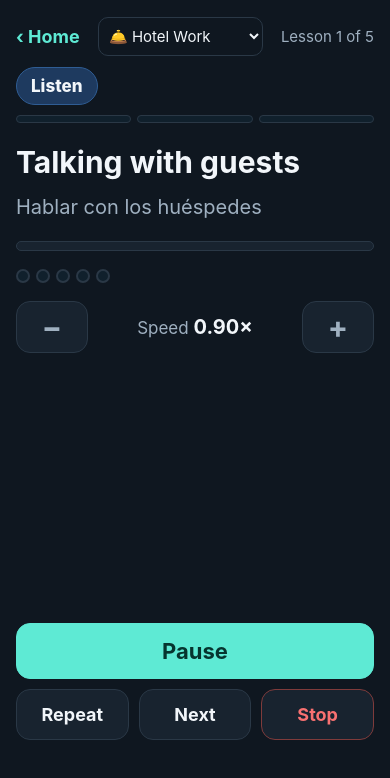
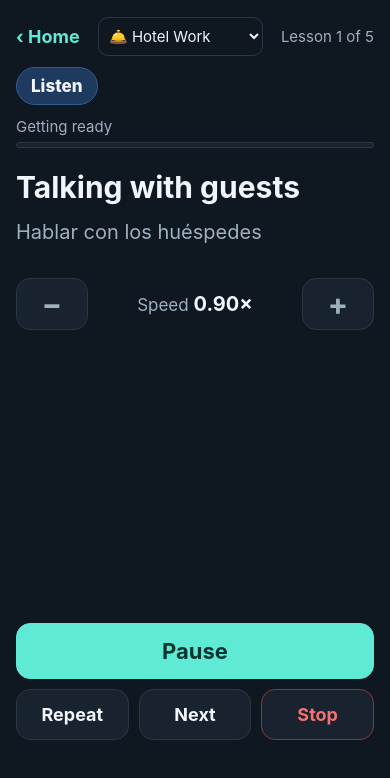
Before and after one commit to itzeljm/car-english-coach, a plain HTML site: page index.html in a window 390 px wide. Both pictures are taken after a click on the button "Start". Drawn offline with Linux system fonts and the light colour scheme.

Commit message:
Simplify lesson progress: one bar + "Sentence N of 5" (#10)
* Fix iPhone Chrome: drop structuredClone, start speech inside tap gesture

Co-Authored-By: Claude Sonnet 5.5 <noreply@anthropic.com>
Claude-Session: https://claude.ai/code/session_01UevC2iMqFPua8E8MvJzqTc

* Spanish first then English x3, smoother speech, voice picker

Co-Authored-By: Claude Sonnet 5.5 <noreply@anthropic.com>
Claude-Session: https://claude.ai/code/session_01UevC2iMqFPua8E8MvJzqTc

* Remove your-turn pauses: Spanish, English stressed, English natural

Co-Authored-By: Claude Sonnet 5.5 <noreply@anthropic.com>
Claude-Session: https://claude.ai/code/session_01UevC2iMqFPua8E8MvJzqTc

* Add Pause/Resume button to lesson screen

Co-Authored-By: Claude Sonnet 5.5 <noreply@anthropic.com>
Claude-Session: https://claude.ai/code/session_01UevC2iMqFPua8E8MvJzqTc

* Move Settings to top of home screen

Co-Authored-By: Claude Sonnet 5.5 <noreply@anthropic.com>
Claude-Session: https://claude.ai/code/session_01UevC2iMqFPua8E8MvJzqTc

* Add speed controls to lesson screen, widen range to 0.5-1.3x

Co-Authored-By: Claude Sonnet 5.5 <noreply@anthropic.com>
Claude-Session: https://claude.ai/code/session_01UevC2iMqFPua8E8MvJzqTc

* Add always-visible Home button on lesson screen, compact controls

Co-Authored-By: Claude Sonnet 5.5 <noreply@anthropic.com>
Claude-Session: https://claude.ai/code/session_01UevC2iMqFPua8E8MvJzqTc

* Category dropdown on Today's lesson card

Co-Authored-By: Claude Sonnet 5.5 <noreply@anthropic.com>
Claude-Session: https://claude.ai/code/session_01UevC2iMqFPua8E8MvJzqTc

* Category tiles in 2-column grid; category dropdown on lesson screen

Co-Authored-By: Claude Sonnet 5.5 <noreply@anthropic.com>
Claude-Session: https://claude.ai/code/session_01UevC2iMqFPua8E8MvJzqTc

* Replace circles and bars with one progress bar and sentence counter

Co-Authored-By: Claude Sonnet 5.5 <noreply@anthropic.com>
Claude-Session: https://claude.ai/code/session_01UevC2iMqFPua8E8MvJzqTc

---------

Co-authored-by: Claude <noreply@anthropic.com>

```diff
--- a/index.html
+++ b/index.html
@@ -71,9 +71,11 @@
   .sentence mark{background:none;color:var(--accent);text-decoration:underline;text-decoration-thickness:3px;text-underline-offset:5px}
   .es-line{font-size:20px;line-height:1.35;color:var(--muted);margin:0 0 14px}
   .bar{height:10px;border-radius:6px;background:var(--card);border:1px solid var(--line);overflow:hidden;margin:6px 0 10px}
-  #barfill{height:100%;width:0;background:var(--accent)}
   .cheer{font-size:28px;font-weight:800;color:var(--gold);line-height:1.3}
   .top select{flex:1;min-width:0;max-width:46%;font-size:15px;padding:8px 6px;text-overflow:ellipsis}
+  .prog{margin-top:12px;color:var(--muted);font-size:15px}
+  .pbar{height:6px;border-radius:4px;background:var(--card);border:1px solid var(--line);overflow:hidden;margin-top:6px}
+  #pfill{height:100%;width:0;background:var(--accent);transition:width .4s ease}
   .speed{display:grid;grid-template-columns:72px 1fr 72px;gap:10px;align-items:center;margin-top:18px;text-align:center;color:var(--muted);font-size:17px}
   .speed .ghost{font-size:30px;padding:10px 0;line-height:1}
   .speed b{color:var(--text);font-size:20px}
@@ -131,11 +133,9 @@
   <section id="live" hidden>
     <div class="top"><button class="back" id="liveHome">‹ Home</button><select id="liveCat" aria-label="Category"></select><span id="liveLesson"></span></div>
     <div class="pill" id="pill">Ready</div>
-    <div class="passes" id="passes"><span></span><span></span><span></span></div>
+    <div class="prog"><span id="progTxt">Getting ready</span><div class="pbar"><div id="pfill"></div></div></div>
     <div class="sentence" id="sentence"></div>
     <p class="es-line" id="esLine"></p>
-    <div class="bar"><div id="barfill"></div></div>
-    <div class="dots" id="sdots"></div>
     <div class="speed"><button class="ghost" id="slower" aria-label="Slower">−</button><div class="sv">Speed <b id="speedVal"></b></div><button class="ghost" id="faster" aria-label="Faster">+</button></div>
     <div class="controls">
       <button class="ghost pausebtn" id="pause">Pause</button>
@@ -209,8 +209,13 @@ function beep(f = 660, ms = 120){
   try { if (!audioCtx) return; const o = audioCtx.createOscillator(), g = audioCtx.createGain(); o.frequency.value = f; g.gain.value = 0.08; o.connect(g); g.connect(audioCtx.destination); o.start(); o.stop(audioCtx.currentTime + ms / 1000); } catch {}
 }
 function setPill(t, c){ const p = $('#pill'); p.textContent = t; p.className = 'pill ' + (c || ''); }
-function setBar(p){ $('#barfill').style.width = (p * 100) + '%'; }
-function setPass(n){ document.querySelectorAll('#passes span').forEach((s, i) => s.classList.toggle('on', i < n)); }
+function setBar(){}
+let curSi = -1, curTotal = 5, passN = 0, progDone = false;
+function updProg(){
+  $('#progTxt').textContent = progDone ? 'Lesson complete' : curSi < 0 ? 'Getting ready' : 'Sentence ' + (curSi + 1) + ' of ' + curTotal;
+  $('#pfill').style.width = (progDone ? 100 : (Math.max(curSi, 0) + Math.max(passN - 1, 0) / 3) / curTotal * 100) + '%';
+}
+function setPass(n){ passN = n; updProg(); }
 
 function makeUtt(text, lang, rate){
   const u = new SpeechSynthesisUtterance(text);
@@ -280,9 +285,7 @@ async function playSentence(cat, li, si){
   await sleep(500);
 }
 
-function renderDots(cur, all){
-  $('#sdots').innerHTML = [0, 1, 2, 3, 4].map(i => '<span class="dot ' + (all || i < cur ? 'on' : i === cur ? 'cur' : '') + '"></span>').join('');
-}
+function renderDots(cur, all){ curSi = cur; progDone = !!all; updProg(); }
 
 function today(){ const d = new Date(); return d.getFullYear() + '-' + String(d.getMonth() + 1).padStart(2, '0') + '-' + String(d.getDate()).padStart(2, '0'); }
 function yesterday(){ const d = new Date(Date.now() - 864e5); return d.getFullYear() + '-' + String(d.getMonth() + 1).padStart(2, '0') + '-' + String(d.getDate()).padStart(2, '0'); }
@@ -295,7 +298,7 @@ function recordComplete(cat, li){
 }
 
 async function playLesson(cat, li){
-  const lesson = cat.lessons[li];
+  const lesson = cat.lessons[li]; curTotal = lesson.s.length;
   const lsel = $('#liveCat'); lsel.innerHTML = playable().map(c => '<option value="' + c.id + '">' + esc(c.icon + ' ' + c.name) + '</option>').join(''); lsel.value = cat.id;
   $('#liveLesson').textContent = 'Lesson ' + (li + 1) + ' of ' + cat.lessons.length;
   $('#sentence').textContent = lesson.t; $('#esLine').textContent = lesson.es; renderDots(-1); setPass(0);
```
